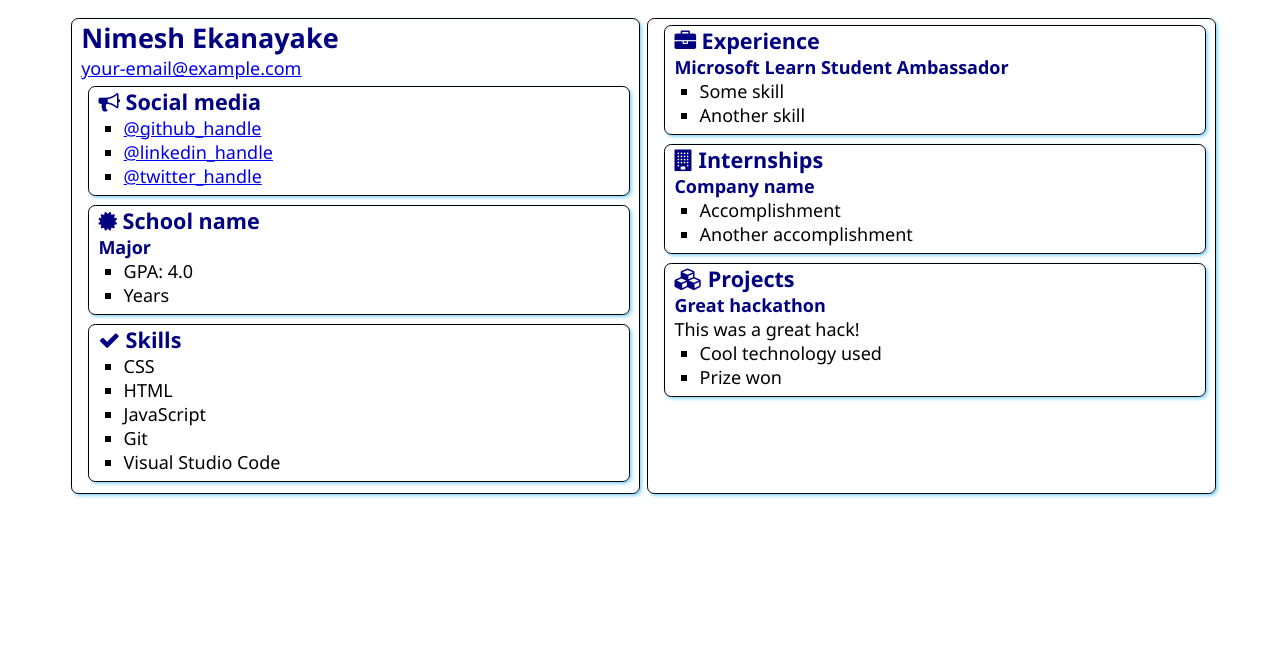
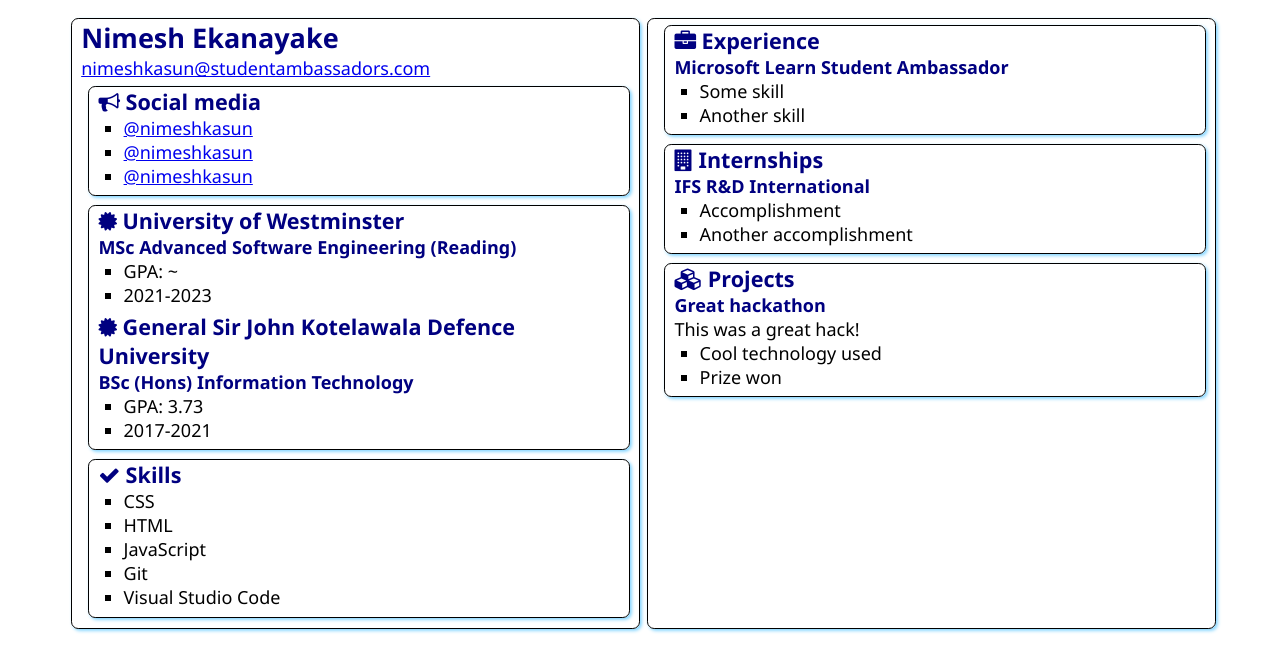
Before and after one commit to nimeshkasun/SATechnicalOnboarding, a plain HTML site: page src/index.html in a window 1280 px wide. Drawn offline with Linux system fonts and the light colour scheme.

Commit message:
Update index.html

```diff
--- a/src/index.html
+++ b/src/index.html
@@ -13,7 +13,7 @@
     <main>
         <article class="box">
             <h1>Nimesh Ekanayake</h1>
-            <div><a href="mailto:your.email@example.com">your-email@example.com</a></div>
+            <div><a href="mailto:nimeshkasun@studentambassadors.com">nimeshkasun@studentambassadors.com</a></div>
 
             <section class="box">
                 <h2>
@@ -21,9 +21,9 @@
                     Social media
                 </h2>
                 <ul>
-                    <li><a href="https://github.com/<handle>">@github_handle</a></li>
-                    <li><a href="https://linkedin.com/in/<handle>">@linkedin_handle</a></li>
-                    <li><a href="https://twitter.com/<handle>">@twitter_handle</a></li>
+                    <li><a href="https://github.com/nimeshkasun">@nimeshkasun</a></li>
+                    <li><a href="https://linkedin.com/in/nimeshkasun">@nimeshkasun</a></li>
+                    <li><a href="https://twitter.com/nimeshkasun">@nimeshkasun</a></li>
                 </ul>
             </section>
 
@@ -31,12 +31,23 @@
                 <div class="education">
                     <h2>
                         <i class="fa fa-certificate" aria-hidden="true"></i>
-                        School name
+                        University of Westminster
                     </h2>
-                    <h3>Major</h3>
+                    <h3>MSc Advanced Software Engineering (Reading)</h3>
                     <ul>
-                        <li>GPA: 4.0</li>
-                        <li>Years</li>
+                        <li>GPA: ~</li>
+                        <li>2021-2023</li>
+                    </ul>
+                </div>
+                <div class="education">
+                    <h2>
+                        <i class="fa fa-certificate" aria-hidden="true"></i>
+                        General Sir John Kotelawala Defence University
+                    </h2>
+                    <h3>BSc (Hons) Information Technology</h3>
+                    <ul>
+                        <li>GPA: 3.73</li>
+                        <li>2017-2021</li>
                     </ul>
                 </div>
             </section>
@@ -73,7 +84,7 @@
                     Internships
                 </h2>
 
-                <h3>Company name</h3>
+                <h3>IFS R&D International</h3>
                 <ul>
                     <li>Accomplishment</li>
                     <li>Another accomplishment</li>
```
